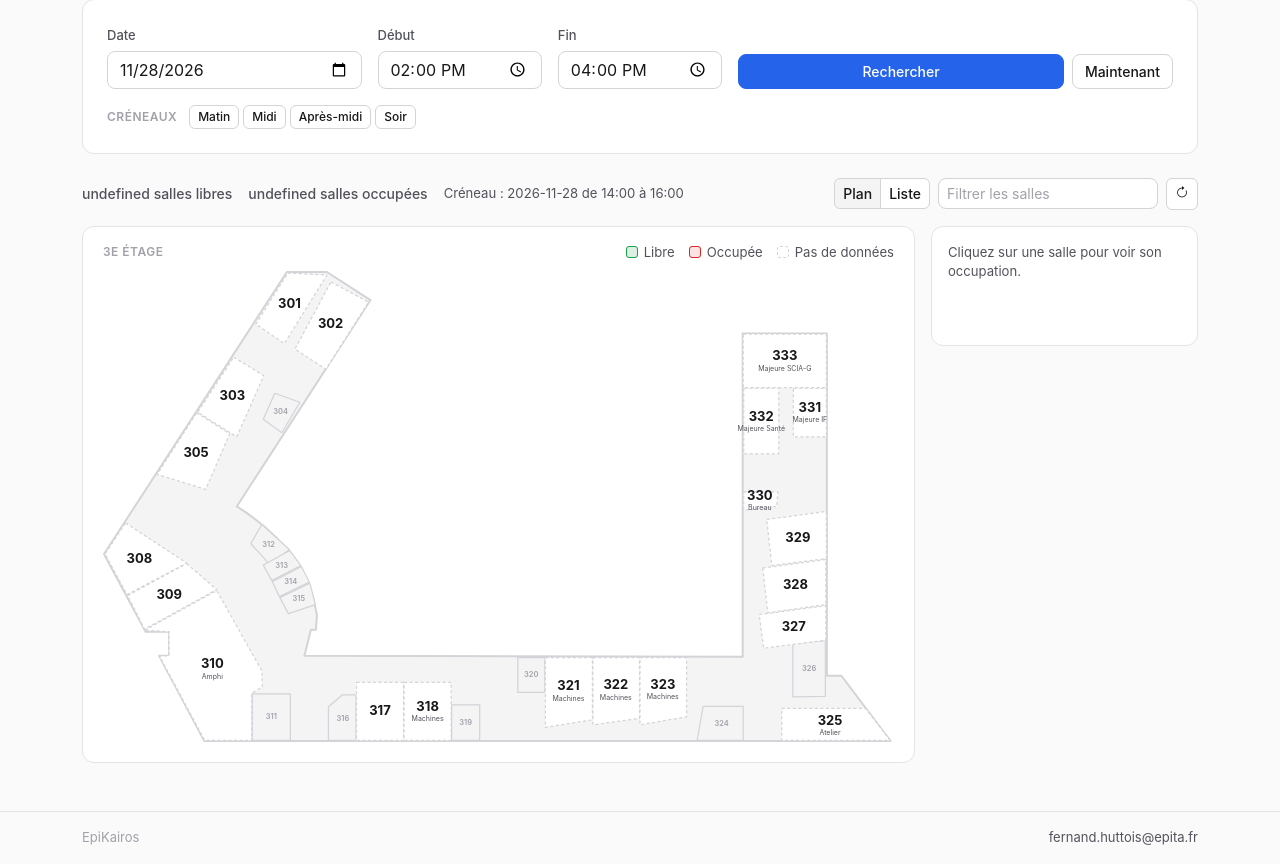
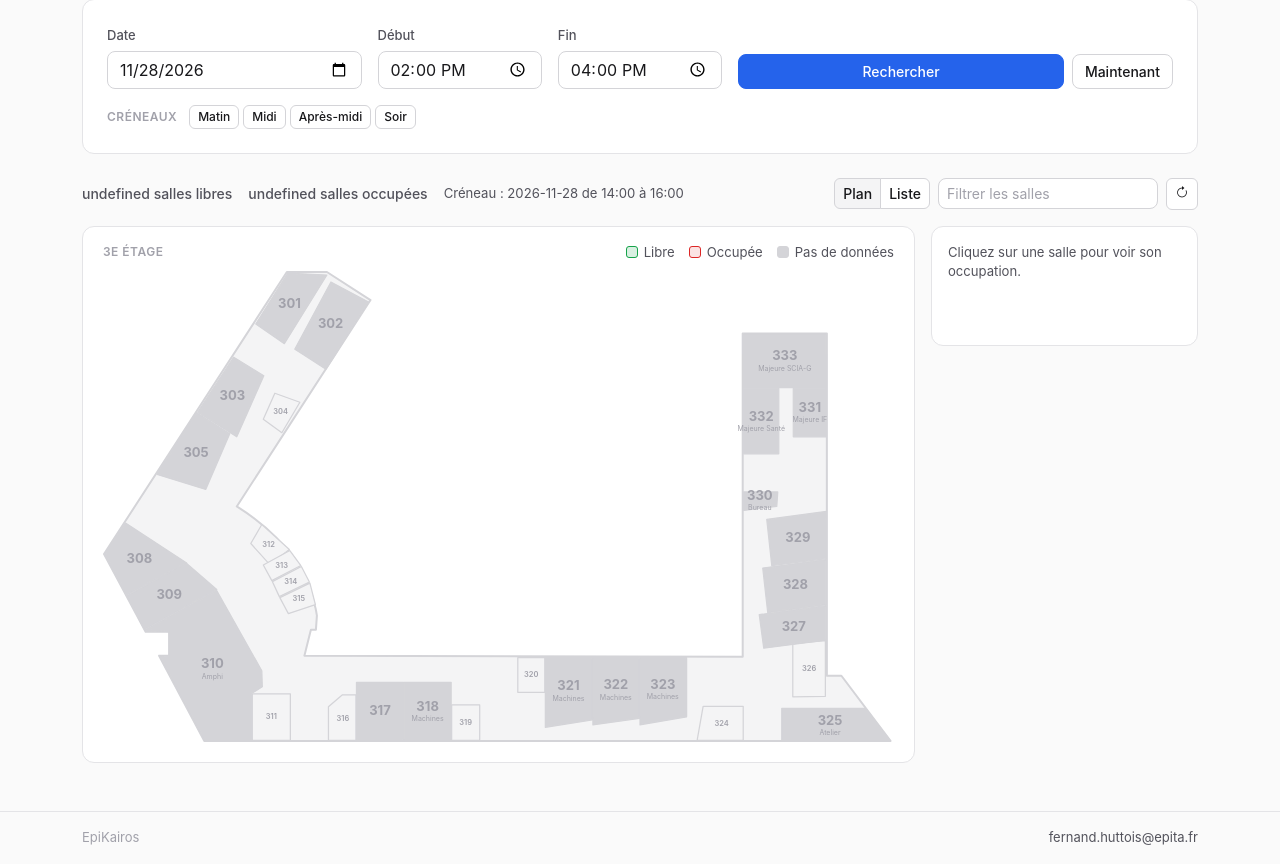
Before and after one commit to fernand01-hu/epikairos, a Flask app: page /rooms in a window 1280 px wide. Shown: the part 155-1019 px from the top of the page. Run offline with Flask 3, Linux system fonts and the light colour scheme; the visitor is signed in with stand-in values (Sample User, id 1); data comes from the database, SQL or seed files in the repository; data that the repository does not hold is empty.

Commit message:
feat(rooms): list classrooms 317/327/329/332 and grey out rooms without data
Co-Authored-By: Claude Opus 5.5 <noreply@anthropic.com>

```diff
--- a/static/css/style.css
+++ b/static/css/style.css
@@ -1077,6 +1077,7 @@ i.bi[class*="text-"] {
     --fp-free-stroke: #16a34a;
     --fp-busy: rgba(220, 38, 38, 0.13);
     --fp-busy-stroke: #dc2626;
+    --fp-unknown: #d4d4d8;
 }
 
 [data-bs-theme="dark"] {
@@ -1084,6 +1085,7 @@ i.bi[class*="text-"] {
     --fp-free-stroke: #22c55e;
     --fp-busy: rgba(248, 113, 113, 0.18);
     --fp-busy-stroke: #f87171;
+    --fp-unknown: #3f3f46;
 }
 
 .floorplan-scroll {
@@ -1128,7 +1130,8 @@ i.bi[class*="text-"] {
 
 .fp-room.is-free polygon { fill: var(--fp-free); stroke: var(--fp-free-stroke); }
 .fp-room.is-busy polygon { fill: var(--fp-busy); stroke: var(--fp-busy-stroke); }
-.fp-room.is-unknown polygon { fill: var(--surface); stroke: var(--border-strong); stroke-dasharray: 6 5; }
+.fp-room.is-unknown polygon { fill: var(--fp-unknown); stroke: var(--border-strong); }
+.fp-room.is-unknown text { fill: var(--text-3) !important; }
 .fp-room.is-office polygon { fill: var(--surface-2); stroke: var(--border-strong); }
 
 .fp-room[role="button"] { cursor: pointer; outline: none; }
@@ -1149,7 +1152,7 @@ i.bi[class*="text-"] {
 }
 .fp-swatch.is-free { background: var(--fp-free); border-color: var(--fp-free-stroke); }
 .fp-swatch.is-busy { background: var(--fp-busy); border-color: var(--fp-busy-stroke); }
-.fp-swatch.is-unknown { background: var(--surface); border: 1.5px dashed var(--border-strong); }
+.fp-swatch.is-unknown { background: var(--fp-unknown); border-color: var(--border-strong); }
 
 .fp-details { min-height: 120px; }
 
--- a/templates/base.html
+++ b/templates/base.html
@@ -33,7 +33,7 @@
     <link rel="stylesheet" href="https://cdn.jsdelivr.net/npm/bootstrap-icons@1.11.3/font/bootstrap-icons.min.css">
 
     <!-- Custom Styles -->
-    <link rel="stylesheet" href="{{ url_for('static', filename='css/style.css') }}?v=20261122">
+    <link rel="stylesheet" href="{{ url_for('static', filename='css/style.css') }}?v=20261122b">
     {% block head %}{% endblock %}
 </head>
 <body class="d-flex flex-column min-vh-100">
```
Also changed, not shown: 1 other file.
